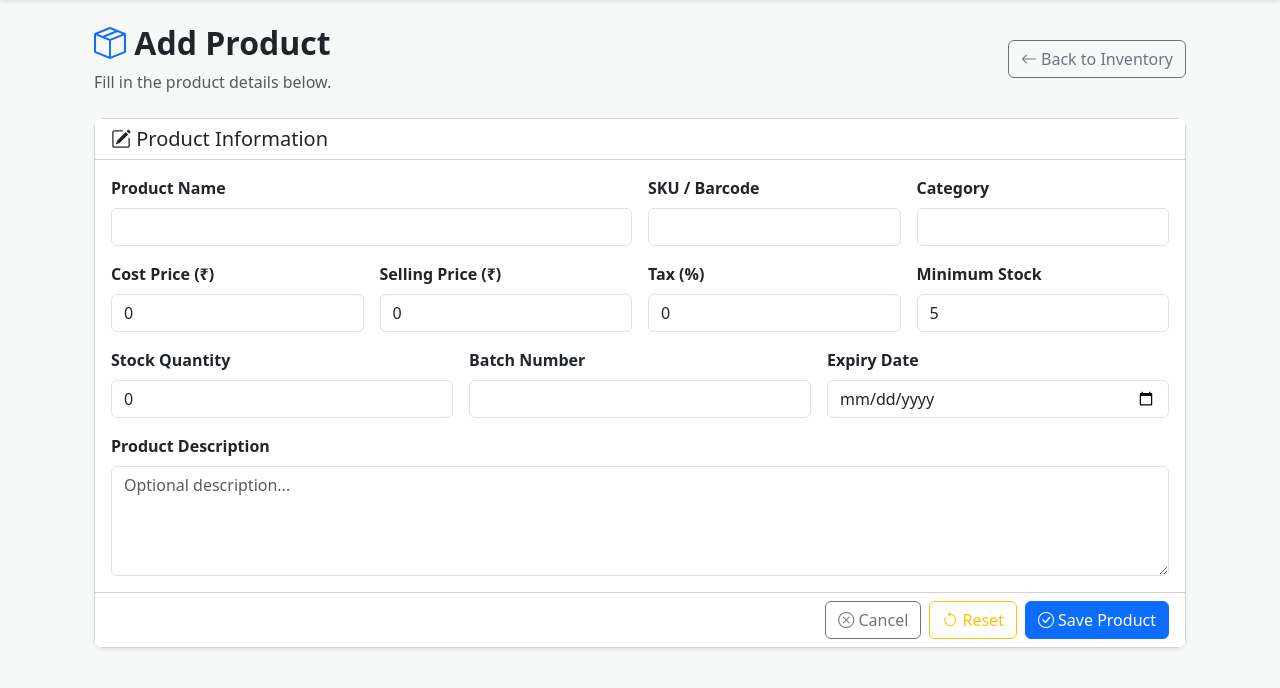
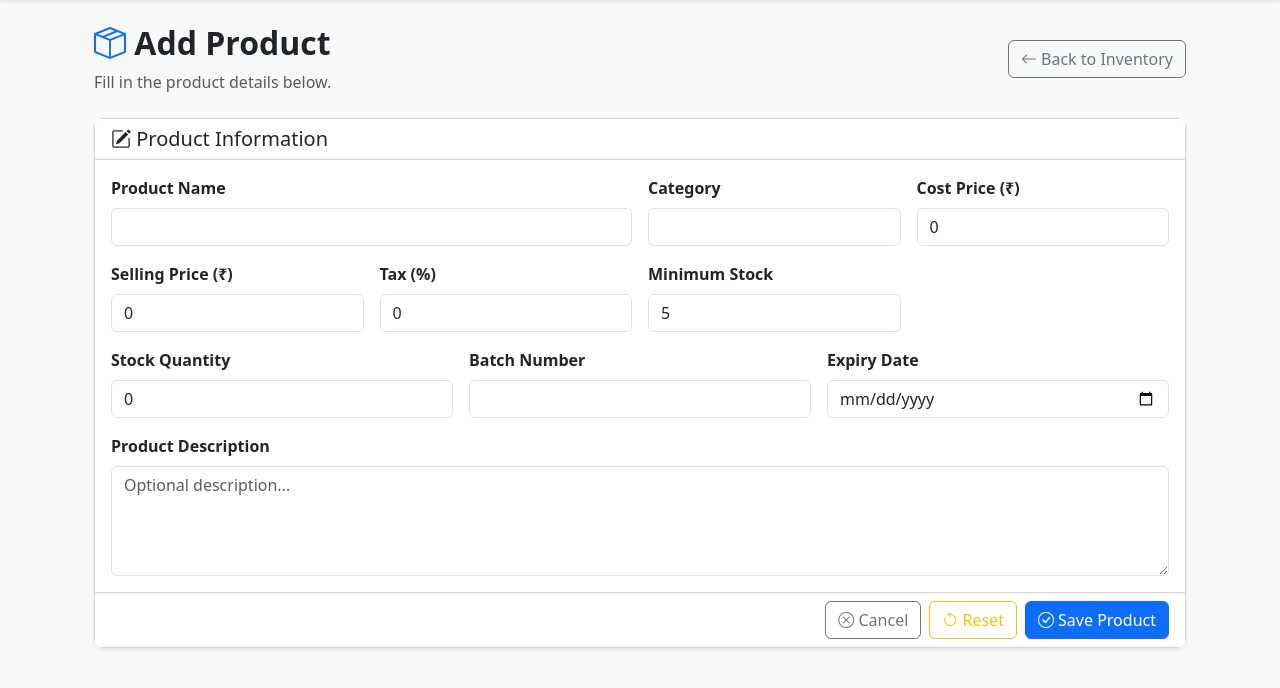
Before and after one commit to savita-ghatte/FYA_Billzy_Team2, a Flask app: template templates/inventory/form.html in a window 1280 px wide. Shown: the part 69-757 px from the top of the page. Run offline with Flask 3, Linux system fonts and the light colour scheme; the template is opened without the code that fills it, so the values that code supplies are empty.

Commit message:
Update form.html

```diff
--- a/templates/inventory/form.html
+++ b/templates/inventory/form.html
@@ -81,24 +81,7 @@
 
 
 
-                    <!-- SKU -->
 
-                    <div class="col-md-3">
-
-                        <label class="form-label fw-semibold">
-
-                            SKU / Barcode
-
-                        </label>
-
-                        <input
-                            type="text"
-                            class="form-control"
-                            name="sku"
-                            value="{{ product.sku if product else '' }}"
-                            required>
-
-                    </div>
 
 
 
```
